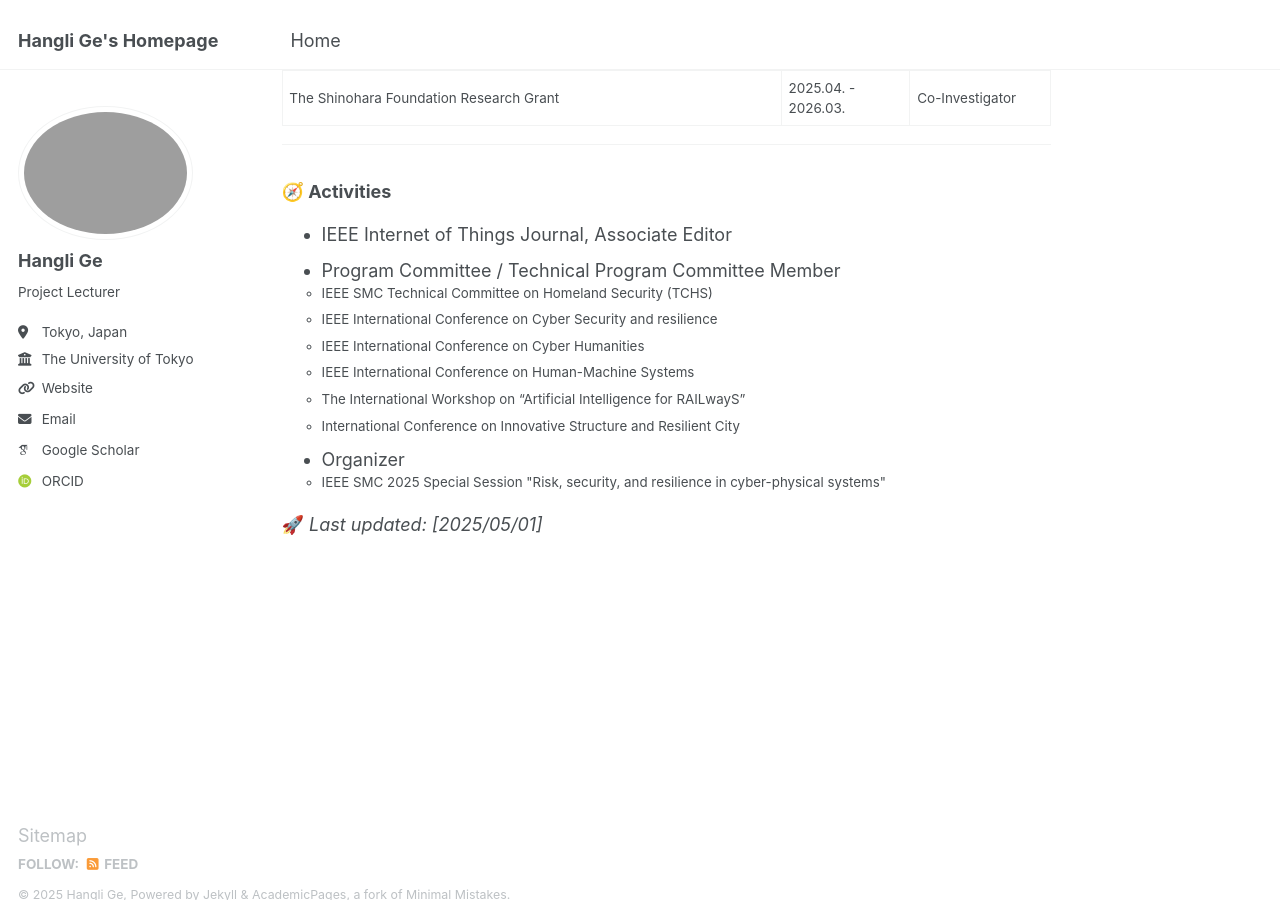
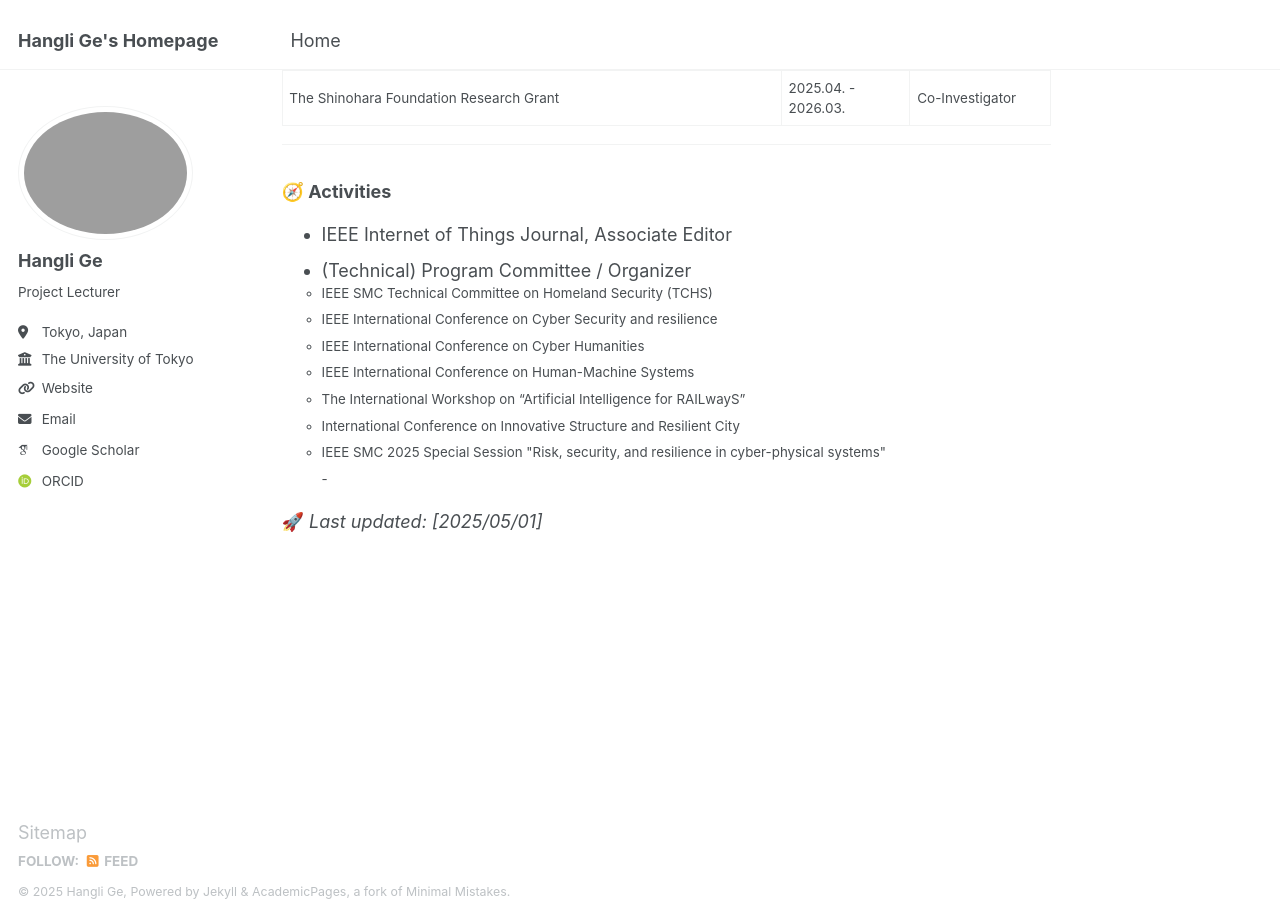
Before and after one commit to christie888/christie888.github.io, a Jekyll site: the page built from _pages/about.md, in a window 1280 px wide and 900 px high, scrolled down 1797 px. Built offline with Jekyll 4.4.1, drawn with Linux system fonts in a browser that asks for light colours; some web fonts are replaced.

Commit message:
Update about.md

```diff
--- a/_pages/about.md
+++ b/_pages/about.md
@@ -66,7 +66,7 @@ More Publications 👉 [Google Scholar](https://scholar.google.com/citations?use
 
 ### 🧭 Activities
 - IEEE Internet of Things Journal, Associate Editor
-- Program Committee / Technical Program Committee Member
+- (Technical) Program Committee / Organizer
   <ul style="margin:0; padding:0;font-size: 10pt;">
   <li>IEEE SMC Technical Committee on Homeland Security (TCHS)</li>
   <li>IEEE International Conference on Cyber Security and resilience</li>
@@ -74,10 +74,8 @@ More Publications 👉 [Google Scholar](https://scholar.google.com/citations?use
   <li>IEEE International Conference on Human-Machine Systems</li>
   <li>The International Workshop on “Artificial Intelligence for RAILwayS”</li>
   <li>International Conference on Innovative Structure and Resilient City</li>
-
-- Organizer
-   <ul style="margin:0; padding:0;font-size: 10pt;">
   <li>IEEE SMC 2025 Special Session "Risk, security, and resilience in cyber-physical systems"</li>
+-
 
 
 
```
